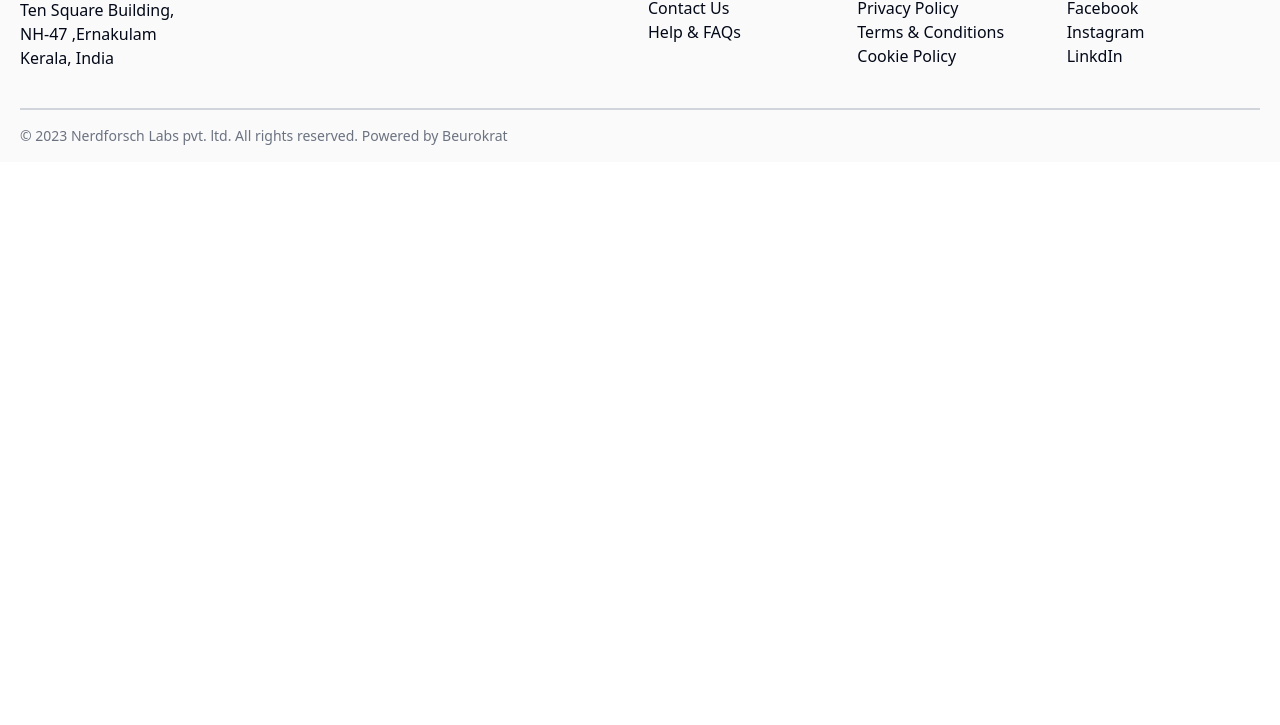
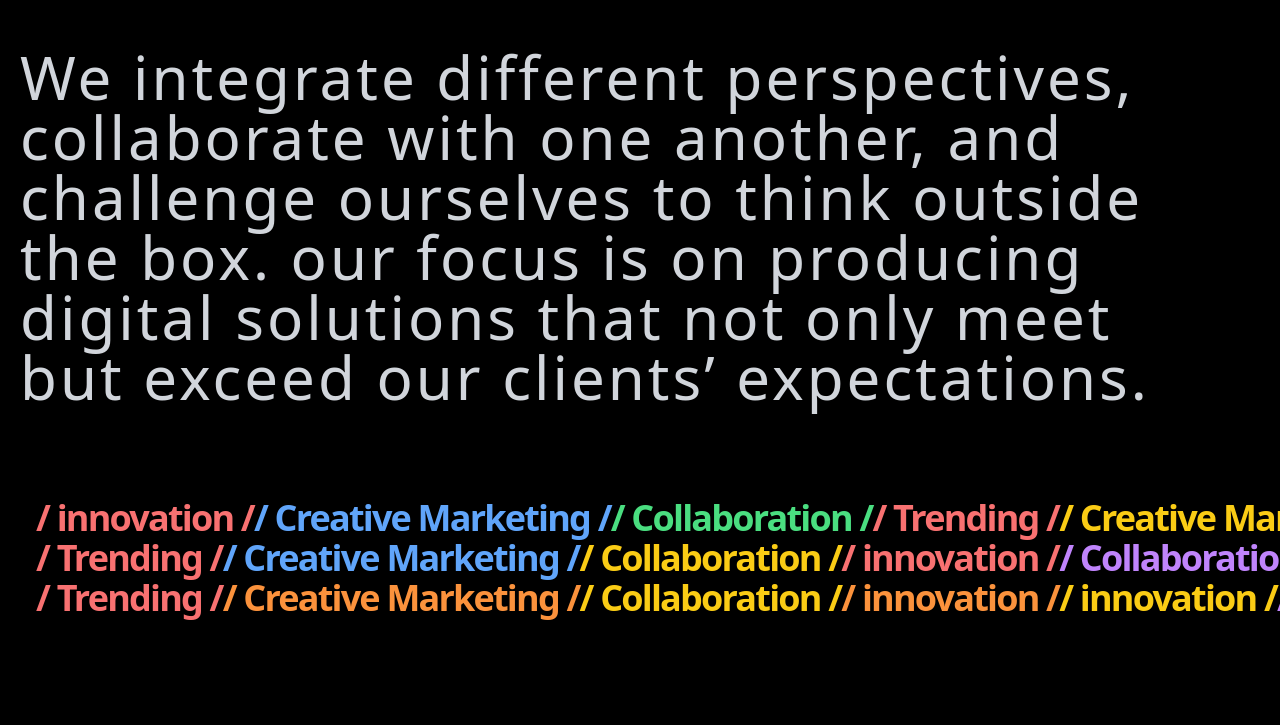
Before and after one commit to Beurokrat/nerdforsch, a Next.js app: page / in a window 1280 px wide. Shown: the part 873-1598 px from the top of the page. Before the commit the page ends 1035 px from the top, so only its background shows below. Built offline with nearby package versions, Linux system fonts and the light colour scheme.

Commit message:
added section

```diff
--- a/components/footer.tsx
+++ b/components/footer.tsx
@@ -3,7 +3,7 @@ import { EXAMPLE_PATH } from '../lib/constants';
 
 const Footer = () => {
   return (
-    <footer className='bg-neutral-50 border-t border-neutral-200'>
+    <footer className='border-t border-neutral-200 bg-black text-gray-200'>
 
       <Container>
       <div className='grid md:grid-cols-6 md:grid-rows-3 gap-4 pt-10 sm:grid-cols-3 sm:grid-rows-3'>
@@ -32,7 +32,7 @@ const Footer = () => {
           <p className='sm:text-xs md:text-base'>Instagram</p>
           <p className='sm:text-xs md:text-base'>LinkdIn</p>
         </div>
-        <div className='md:col-span-6 md:row-start-3 border-t-2 border-gray-300 text-gray-500 text-sm py-4 sm:col-span-3'>
+        <div className='md:col-span-6 md:row-start-3 border-t-2 border-gray-300 text-gray-200 text-sm py-4 sm:col-span-3'>
           &copy; 2023 Nerdforsch Labs pvt. ltd. All rights reserved. Powered by Beurokrat
         </div>
       </div>
--- a/components/intro.tsx
+++ b/components/intro.tsx
@@ -1,17 +1,103 @@
+import Container from './container';
+import { useRef, useEffect } from 'react';
+import { gsap } from 'gsap';
+import ScrollTrigger from 'gsap/dist/ScrollTrigger';
+
 const Intro = () => {
+  const el = useRef<HTMLDivElement | null>(null);
+  useEffect(() => {
+    if (el.current) {
+      gsap.registerPlugin(ScrollTrigger);
+      gsap.to('.aboutTitle', {
+        xPercent: -100,
+        scrollTrigger: {
+          trigger: el.current,
+          start: 'top 50%',
+          end: 'bottom top',
+          scrub: 1.5,
+        },
+      });
+    }
+  }, []); // Run the animation on initial mount
   return (
-    <section className='h-screen flex-col sm:flex-row flex items-center md:justify-between mt-16 mb-16 md:mb-12'>
-      <div className='mt-5 md:pl-16 tracking-wider'>
-        <p className='md:text-left text-2xl'>
-          "Boost your brand's visibility with our dynamic mobile billboard
-          advertising solutions. Reach your audience on the go and make a
-          lasting impact with our innovative, targeted campaigns. Drive
-          engagement and elevate your message with our cutting-edge mobile
-          billboard services."
-        </p>
-        <div className='flex flex-row'>
+    <section ref={el} className='bg-black text-gray-300 overflow-hidden'>
+      <Container>
+        <div className='h-screen sm:pt-20 grid grid-cols-1 grid-rows-3 gap-4'>
+
+          <div className='h-full row-start-1 row-span-2'>
+            <h3 className='pt-10 sm:text-4xl md:text-6xl tracking-wider font-medium md:pr-8'>
+              We integrate different perspectives, collaborate with one another,
+              and challenge ourselves to think outside the box. our focus is on
+              producing digital solutions that not only meet but exceed our
+              clients’ expectations.
+            </h3>
+          </div>
+          <div className='row-start-3'>
+            <div className='w-full px-4'>
+              <h2 className='aboutTitle sm:text-4xl font-bold tracking-tighter whitespace-nowrap font-archia '>
+                <span className='text-red-400'>/ innovation /</span>
+                <span className='text-blue-400'>/ Creative Marketing /</span>
+                <span className='text-green-400'>/ Collaboration /</span>
+                <span className='text-red-400'>/ Trending /</span>
+                <span className='text-yellow-400'>/ Creative Marketing</span>
+                <span className='text-green-400'>/ Collaboration /</span>
+                <span className='text-red-400'>/ innovation /</span>
+                <span className='text-yellow-400'>/ Creative Marketing /</span>
+                <span className='text-green-400'>/ Collaboration /</span>
+                <span className='text-red-400'>/ innovation /</span>
+                <span className='text-blue-400'>/ Creative Marketing /</span>
+                <span className='text-green-400'>/ Collaboration /</span>
+                <span className='text-red-400'>/ Trending /</span>
+                <span className='text-yellow-400'>/ Creative Marketing</span>
+                <span className='text-green-400'>/ Collaboration /</span>
+                <span className='text-red-400'>/ innovation /</span>
+                <span className='text-yellow-400'>/ Creative Marketing /</span>
+                <span className='text-green-400'>/ Collaboration /</span>
+              </h2>
+              <h2 className='aboutTitle sm:text-4xl font-bold tracking-tighter whitespace-nowrap font-archia '>
+                <span className='text-red-400'>/ Trending /</span>
+                <span className='text-blue-400'>/ Creative Marketing /</span>
+                <span className='text-yellow-400'>/ Collaboration /</span>
+                <span className='text-red-400'>/ innovation /</span>
+                <span className='text-purple-400'>/ Collaboration /</span>
+                <span className='text-red-400'>/ innovation /</span>
+                <span className='text-blue-400'>/ Creative Marketing</span>
+                <span className='text-green-400'>/ Collaboration /</span>
+                <span className='text-blue-400'>/ Creative Marketing /</span>
+                <span className='text-red-400'>/ Trending /</span>
+                <span className='text-blue-400'>/ Creative Marketing /</span>
+                <span className='text-yellow-400'>/ Collaboration /</span>
+                <span className='text-red-400'>/ innovation /</span>
+                <span className='text-purple-400'>/ Collaboration /</span>
+                <span className='text-red-400'>/ innovation /</span>
+                <span className='text-blue-400'>/ Creative Marketing</span>
+                <span className='text-green-400'>/ Collaboration /</span>
+                <span className='text-blue-400'>/ Creative Marketing /</span>
+              </h2>
+              <h2 className='aboutTitle sm:text-4xl font-bold tracking-tighter whitespace-nowrap font-archia '>
+                <span className='text-red-400'>/ Trending /</span>
+                <span className='text-orange-400'>/ Creative Marketing /</span>
+                <span className='text-yellow-400'>/ Collaboration /</span>
+                <span className='text-orange-400'>/ innovation /</span>
+                <span className='text-yellow-400'>/ innovation /</span>
+                <span className='text-purple-400'>/ Collaboration /</span>
+                <span className='text-orange-400'>/ Collaboration /</span>
+                <span className='text-blue-400'>/ Creative Marketing</span>
+                <span className='text-red-400'>/ Creative Marketing /</span>
+                <span className='text-red-400'>/ Trending /</span>
+                <span className='text-orange-400'>/ Creative Marketing /</span>
+                <span className='text-yellow-400'>/ Collaboration /</span>
+                <span className='text-orange-400'>/ innovation /</span>
+                <span className='text-yellow-400'>/ innovation /</span>
+                <span className='text-purple-400'>/ Collaboration /</span>
+                <span className='text-orange-400'>/ Collaboration /</span>
+                <span className='text-blue-400'>/ Creative Marketing</span>
+                <span className='text-red-400'>/ Creative Marketing /</span>
+              </h2>
+            </div>
+          </div>
         </div>
-      </div>
+      </Container>
     </section>
   );
 };
--- a/components/showreel.tsx
+++ b/components/showreel.tsx
@@ -6,16 +6,13 @@ import { gsap } from 'gsap';
 export default function ShowReel() {
   const el = useRef<HTMLDivElement>(null);
   return (
-    <section ref={el} className=''>
-      <div className='h-screen md:pt-20 grid md:grid-cols-3 md:grid-rows-4 gap-0 sm:grid-cols-1 sm:grid-rows-6 sm:pt-20'>
+    <section ref={el}>
+      <div className='h-screen grid md:grid-cols-3 md:grid-rows-4 gap-0 sm:grid-cols-1 sm:grid-rows-6 sm:pt-20'>
         <div className='h-full md:col-span-3 md:row-span-3 md:pt-10 md:pb-10 sm:row-span-4'>
           <div className='h-full w-full bg-black m-auto clipped-corners md:aspect-video relative'>
             <iframe
               src='https://player.vimeo.com/video/829920535?controls=0&autoplay=1&loop=1&muted=1&title=0&autopause=0&background=1'
               className='pointer-events-none absolute inset-0 h-full w-full object-cover'
-              style={{ position: 'absolute', top: 0, left: 0 }}
-              allow='autoplay; fullscreen'
-              allowFullScreen
             />
           </div>
         </div>
@@ -23,10 +20,10 @@ export default function ShowReel() {
           <h4 className='md:text-left md:text-3xl mt-5'>
             Introducing
           </h4>
-          <h1 className='sm:text-4xl md:text-8xl font-bold tracking-tighter leading-tight md:pr-8'>
+          <h1 className='pt-4 sm:text-4xl md:text-8xl font-bold tracking-tighter leading-tight md:pr-8'>
             {/* Your <span className='text-red-600'>advertisement</span> is now in motion. */}
             {/* 👋 .. hello !<br></br> */}
-            PIXEL WHEELS
+            PIXEL-WHEEL
           </h1>
         </div>
         <div className='md:col-start-3 md:row-start-4 sm:row-start-6 h-full items-center'>
--- a/pages/index.tsx
+++ b/pages/index.tsx
@@ -16,7 +16,7 @@ export default function Index({ allPosts }: Props) {
   const heroPost = allPosts[0]
   let morePosts = allPosts.slice(2)
   morePosts[0].coverImage = '/assets/img/blog-1.png'
-  return (
+    return (
     <>
       <Layout>
         <Head>
@@ -24,8 +24,10 @@ export default function Index({ allPosts }: Props) {
         </Head>
         <Container>
           <ShowReel/>
-          {/* <Intro />
-          {morePosts.length > 0 && <MoreStories posts={morePosts} />} */}
+        </Container>
+          <Intro />
+        <Container>
+          {morePosts.length > 0 && <MoreStories posts={morePosts} />}
         </Container>
       </Layout>
     </>
--- a/styles/index.css
+++ b/styles/index.css
@@ -84,6 +84,16 @@ body {
   background-repeat: repeat; /* Repeat the image both vertically and horizontally */
 }
 
+/* .aboutTitle {
+  font-size: clamp(80px, 24vw, 150px);
+  line-height: 1;
+} */
+
+.section2 {
+  background-image: url('/assets/img/section2bg.jpg');
+  background-size: cover;
+  background-position: center;
+}
 .clipped-corners {
   clip-path: polygon(
     calc(0% + 7rem) 0%,
```
Also changed, not shown: public/assets/img/section2bg.jpg (added), public/assets/img/section2bg.png (added).
